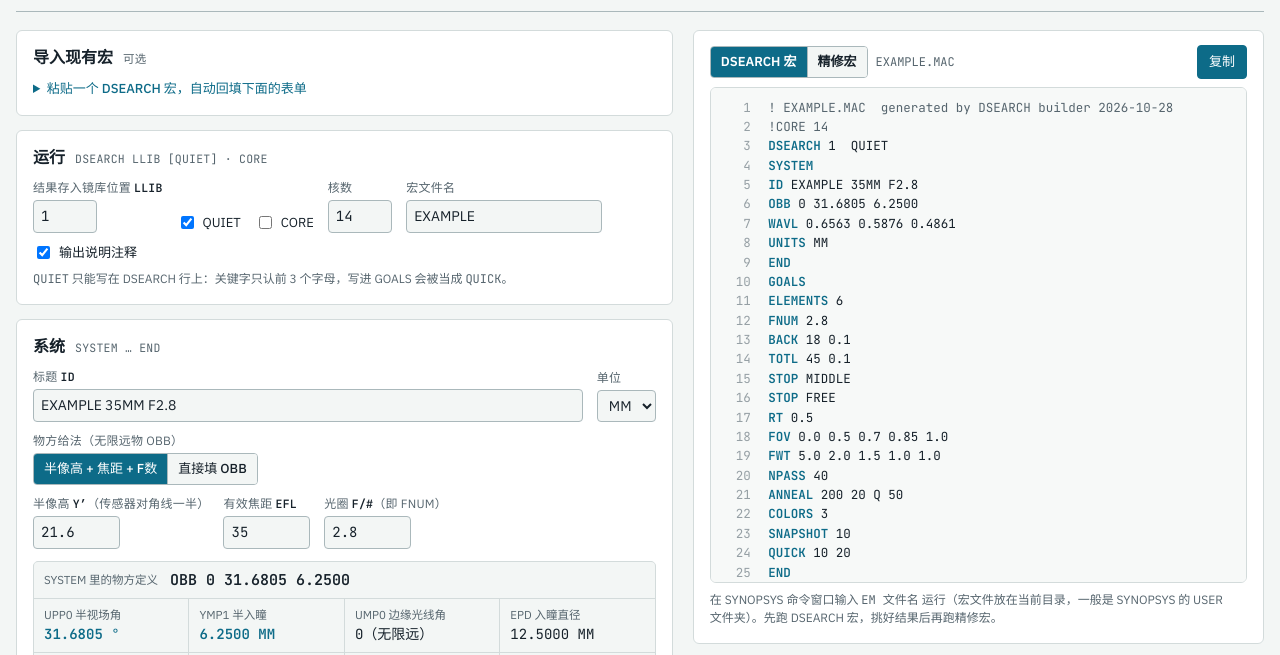
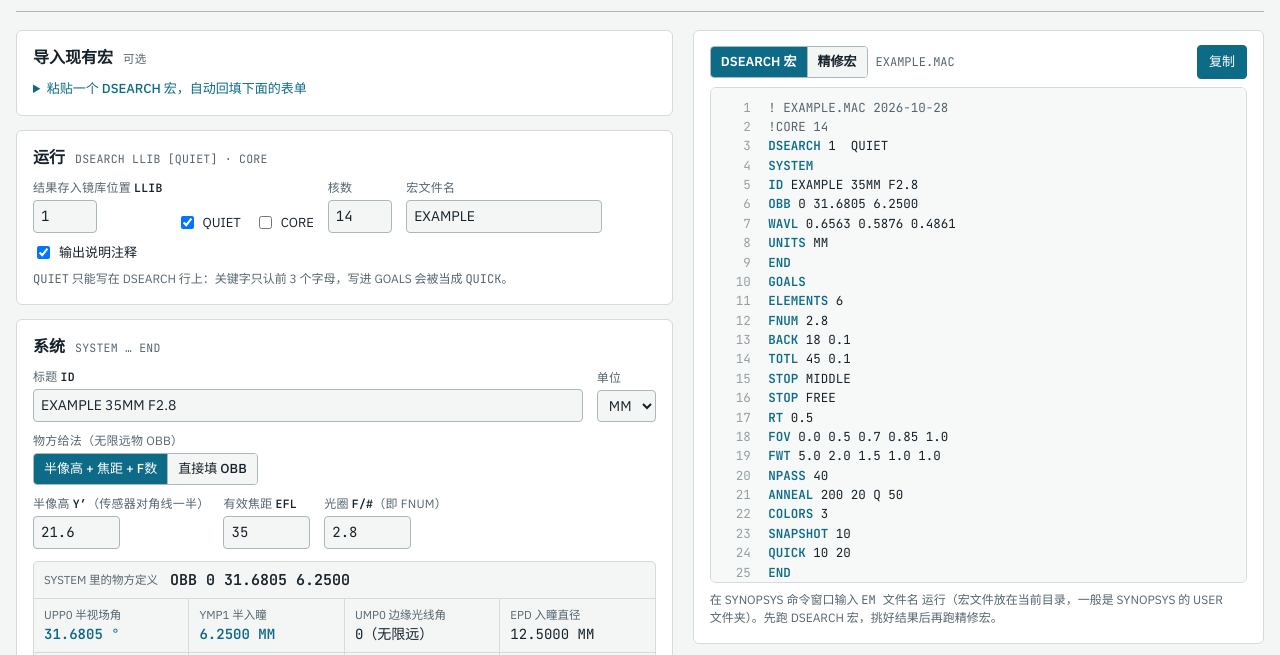
Before and after one commit to anvcor/dsearch-builder, a plain HTML site: page index.html in a window 1280 px wide. Shown: the part 108-763 px from the top of the page. Drawn offline with nearby package versions, Linux system fonts and the light colour scheme.

Commit message:
README 顶部加在线地址；宏首行注释缩短为"文件名 日期"
Co-Authored-By: Claude Opus 5.5 <noreply@anthropic.com>

```diff
--- a/index.html
+++ b/index.html
@@ -875,7 +875,7 @@ function generate(){
   const err=t=>C.push(['err',t]), warn=t=>C.push(['warn',t]), info=t=>C.push(['info',t]), ok=t=>C.push(['ok',t]);
   const n=nEl();
 
-  rem(`${(S.fname||'DSEARCH').toUpperCase()}.MAC  generated by DSEARCH builder ${new Date().toISOString().slice(0,10)}`);
+  rem(`${(S.fname||'DSEARCH').toUpperCase()}.MAC ${new Date().toISOString().slice(0,10)}`);
   // glass model limits: SPECIAL PANT (default) and/or a separate PANT before DSEARCH
   const GL=S.glmOn?glmLines(err,warn,ok):[];
   if(S.glmOn&&(S.glmWhere==='pre'||S.glmWhere==='both')){
@@ -1212,7 +1212,7 @@ function generateOpt(){
   const err=t=>C.push(['err',t]), warn=t=>C.push(['warn',t]), info=t=>C.push(['info',t]), ok=t=>C.push(['ok',t]);
   const nop=()=>{}, n=nEl(), nsurf=2*n, s=v=>String(v??'').trim();
   const fname=(S.optFname||'OPT').toUpperCase();
-  rem(`${fname}.MAC  refine a DSEARCH result  generated by DSEARCH builder ${new Date().toISOString().slice(0,10)}`);
+  rem(`${fname}.MAC ${new Date().toISOString().slice(0,10)}`);
 
   // 1. starting lens
   if(S.optSrc==='lib'){ const L=s(S.optLib)!==''?parseInt(S.optLib,10):parseInt(S.llib,10);
```
Also changed, not shown: 1 other file.
